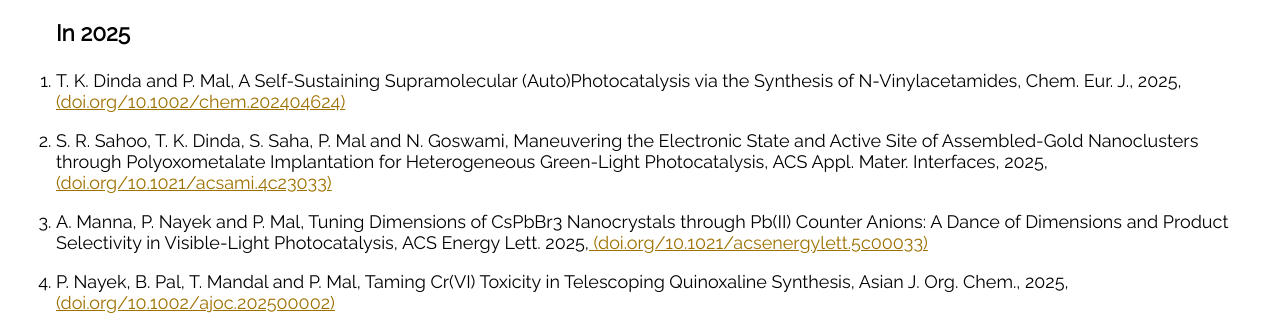
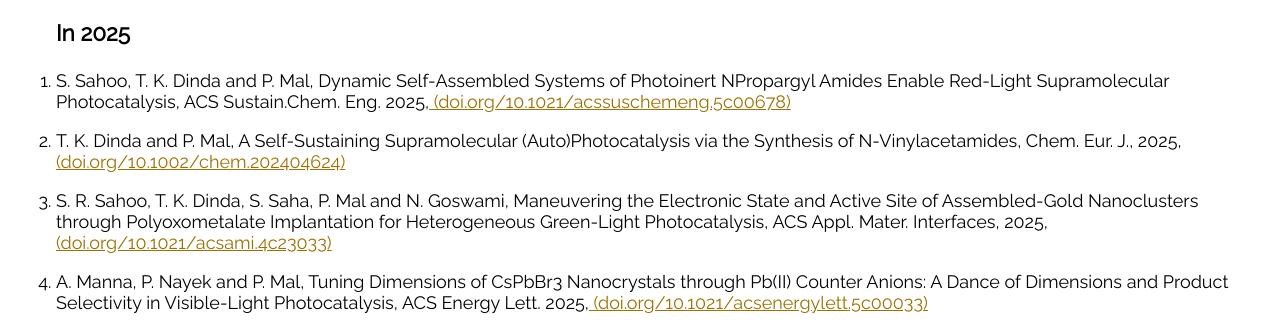
Before and after one commit to pmallab/lab_webpage, a Gatsby site: page /publications in a window 1280 px wide. Shown: the part 452-780 px from the top of the page. Built offline with nearby package versions, Linux system fonts and the light colour scheme; Gatsby itself is replaced by a stand-in of ours.

Commit message:
Update publications.js

```diff
--- a/src/pages/publications.js
+++ b/src/pages/publications.js
@@ -17,6 +17,9 @@
       <h2>
       <small class="text-muted"> In 2025</small>
     </h2>
+
+  <li><p> S. Sahoo, T. K. Dinda and P. Mal, Dynamic Self-Assembled Systems of Photoinert NPropargyl Amides Enable Red-Light Supramolecular Photocatalysis,  ACS Sustain.Chem. Eng. 2025,
+  <Link className="Pub1link" to="https://doi.org/10.1021/acssuschemeng.5c00678" target="_blank"> (doi.org/10.1021/acssuschemeng.5c00678)</Link></p></li>
 
   <li><p> T. K. Dinda and P. Mal, A Self-Sustaining Supramolecular (Auto)Photocatalysis via the Synthesis of N-Vinylacetamides,  Chem. Eur. J., 2025,
   <Link className="Pub1link" to="https://doi.org/10.1002/chem.202404624" target="_blank"> (doi.org/10.1002/chem.202404624)</Link></p></li>
```
